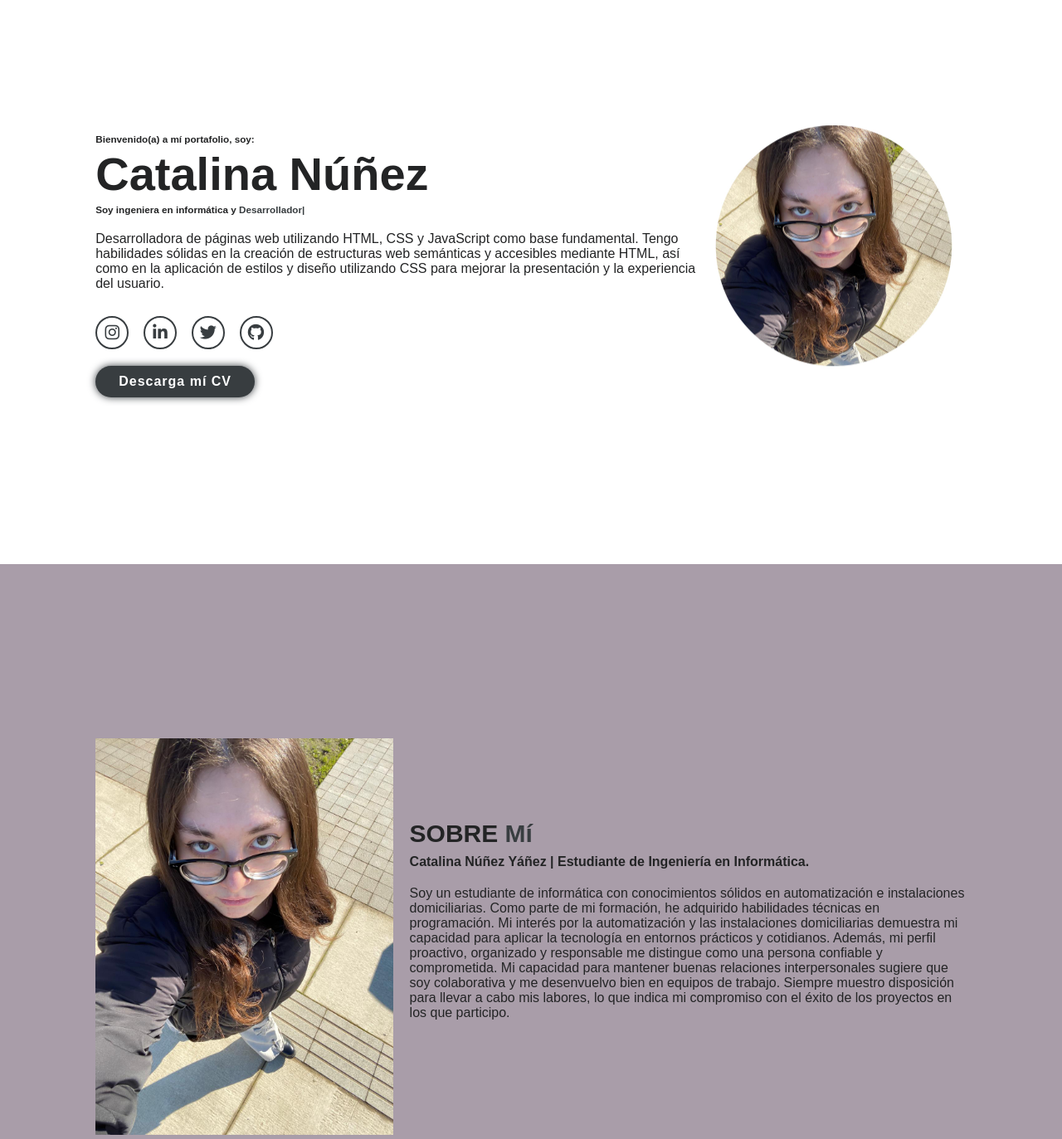
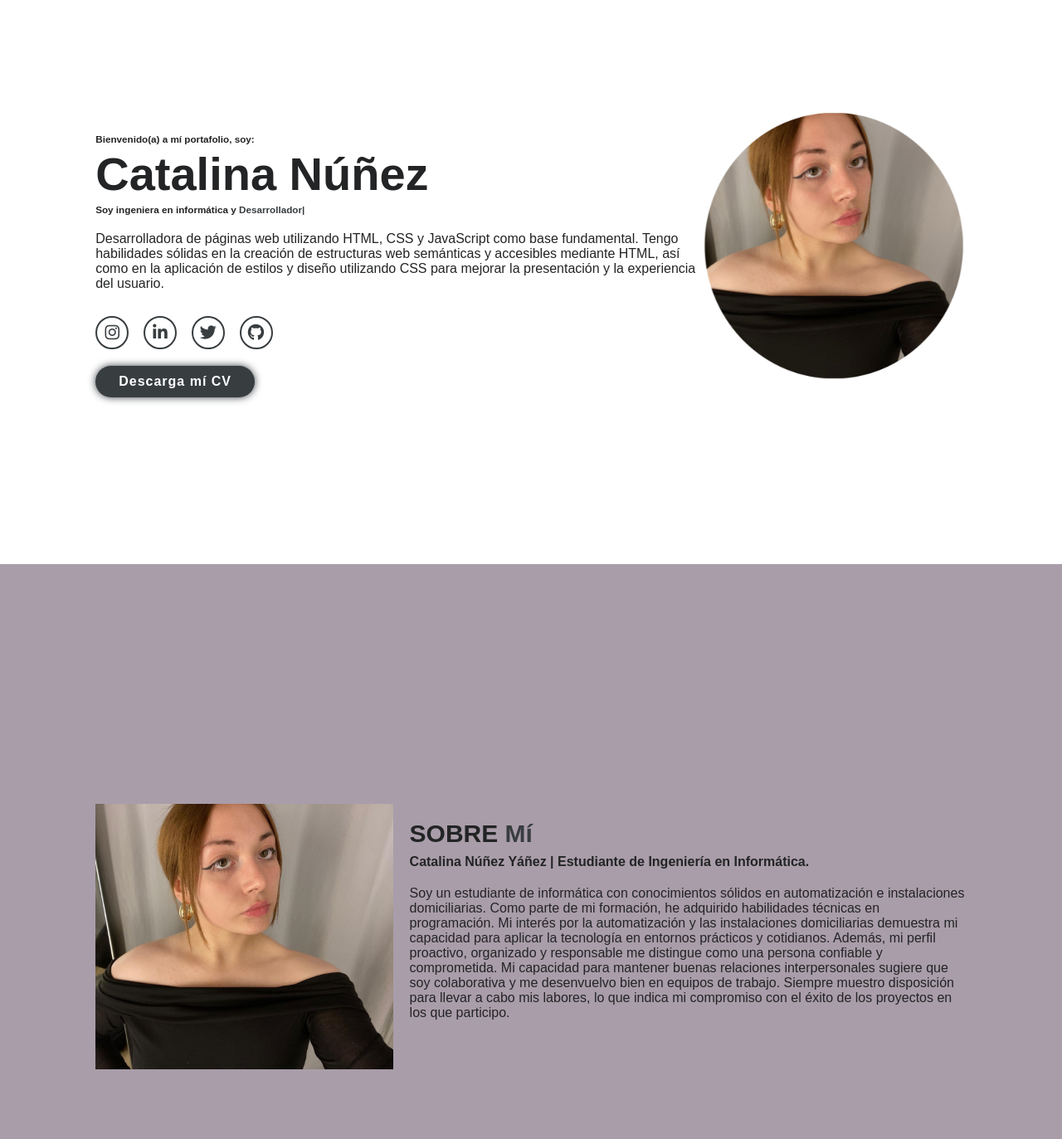
Before and after one commit to canunz/portafolio, a plain HTML site: page index.html in a window 1280 px wide. Shown: the part 120-1493 px from the top of the page at 83% size. Drawn offline with nearby package versions, Linux system fonts and the light colour scheme.

Commit message:
subido cambios

```diff
--- a/index.html
+++ b/index.html
@@ -43,7 +43,7 @@
             </div>
 
             <div class="inicio-img">
-                <img src="./assets/img/WhatsApp Image 2024-05-12 at 3.29.25 PM.jpeg" alt="">
+                <img src="./assets/img/catas.jpeg" alt="">
             </div>
         </section>
 
@@ -51,7 +51,7 @@
 
             <section class="sobremi" id="sobremi">
                 <div class="sobremi-img">
-                    <img src="./assets/img/cata.jpeg" alt="">
+                    <img src="./assets/img/catafoto.jpeg" alt="">
                 </div>
 
                 <div class="sobremi-content">
```
Also changed, not shown: assets/img/cataa.jpeg (added), assets/img/catafoto.jpeg (added), assets/img/catas.jpeg (added).
